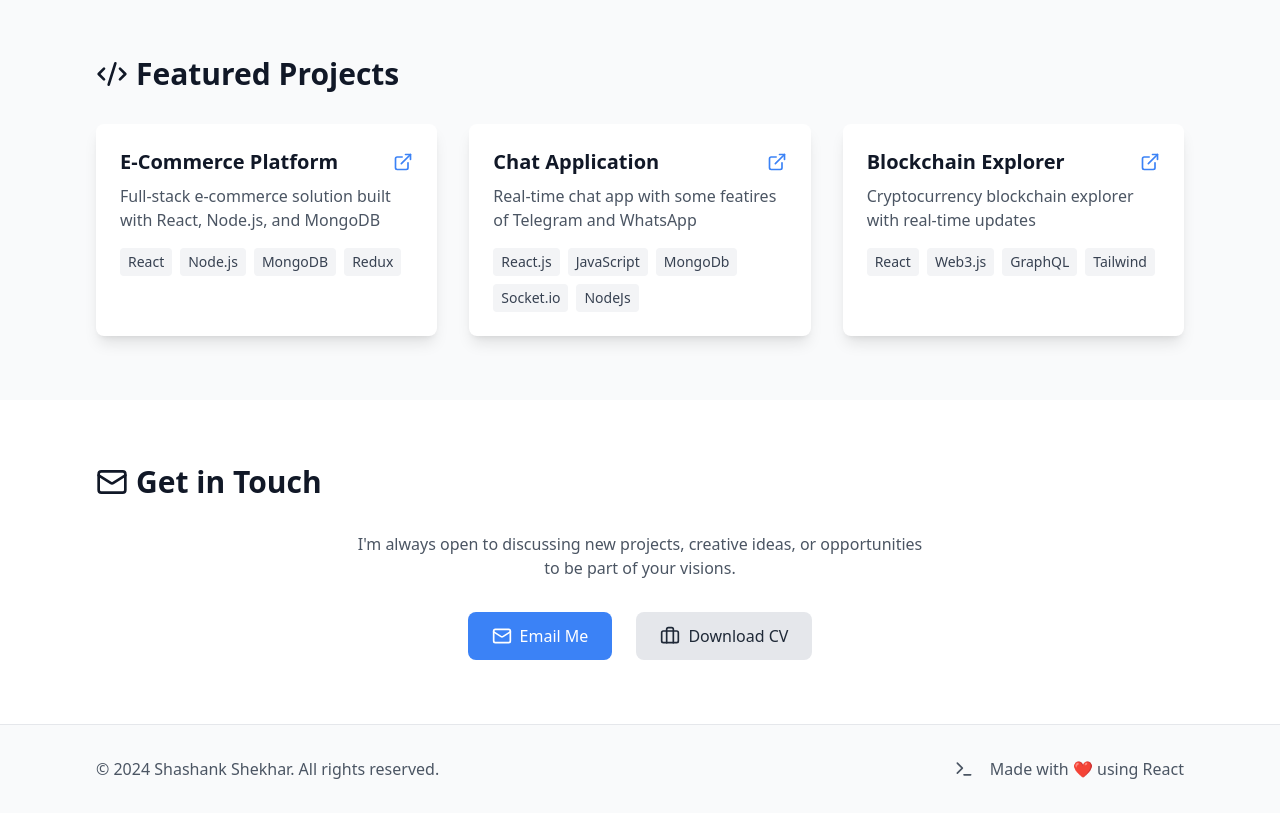
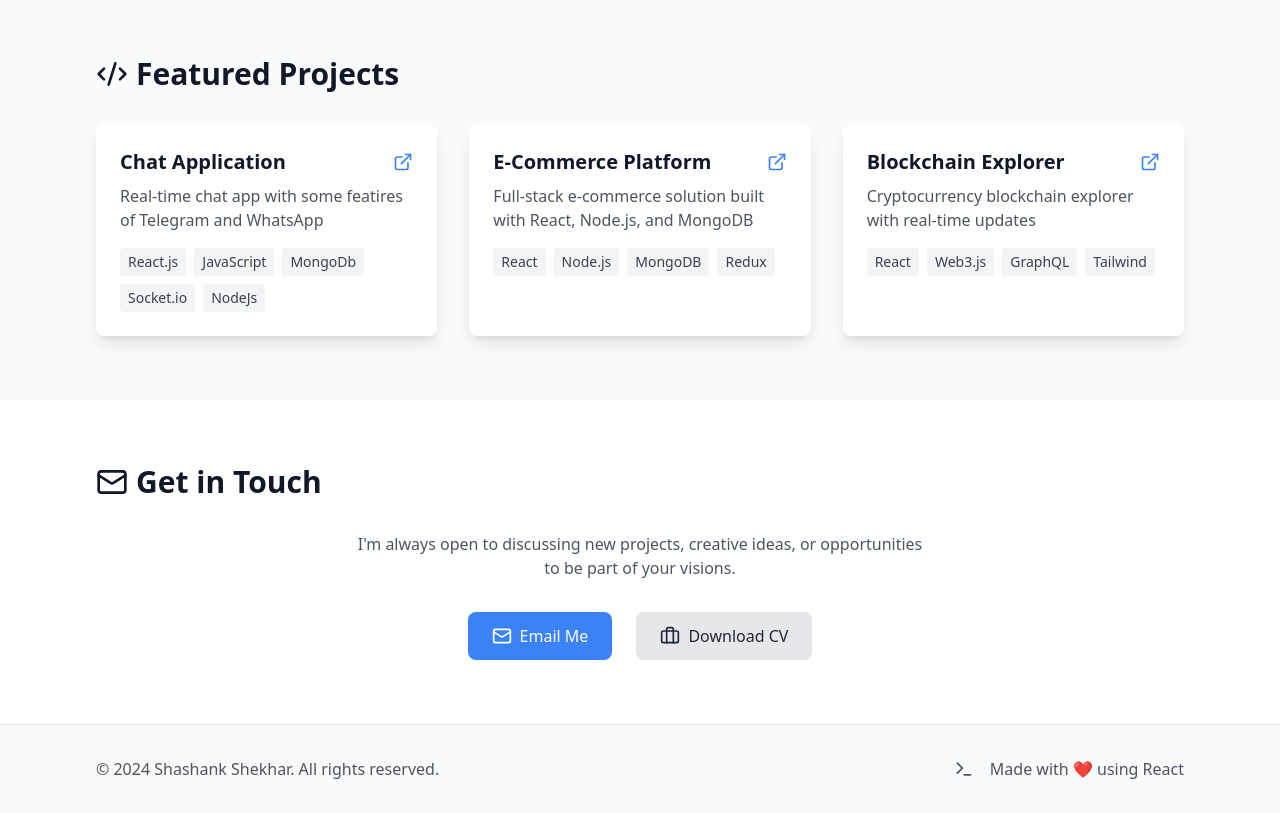
Before and after one commit to sshekamz/portfolio, a React (Vite) app: page / in a window 1280 px wide. Shown: the part 880-1693 px from the top of the page. Built offline with nearby package versions, Linux system fonts and the light colour scheme.

Commit message:
Project updated

```diff
--- a/src/components/Project.tsx
+++ b/src/components/Project.tsx
@@ -10,16 +10,16 @@ interface Project {
 export function Projects() {
   const projects: Project[] = [
     {
+        title: "Chat Application",
+        description: "Real-time chat app with some featires of Telegram and WhatsApp",
+        tech: ["React.js", "JavaScript", "MongoDb", "Socket.io", "NodeJs"],
+        link: "https://chat-app-frontend-sable.vercel.app/"
+      },
+    {
       title: "E-Commerce Platform",
       description: "Full-stack e-commerce solution built with React, Node.js, and MongoDB",
       tech: ["React", "Node.js", "MongoDB", "Redux"],
-      link: "#"
-    },
-    {
-      title: "Chat Application",
-      description: "Real-time chat app with some featires of Telegram and WhatsApp",
-      tech: ["React.js", "JavaScript", "MongoDb", "Socket.io", "NodeJs"],
-      link: "https://chat-app-frontend-sable.vercel.app/"
+      link: "https://ecoshop-orpin.vercel.app/"
     },
     {
       title: "Blockchain Explorer",
```
